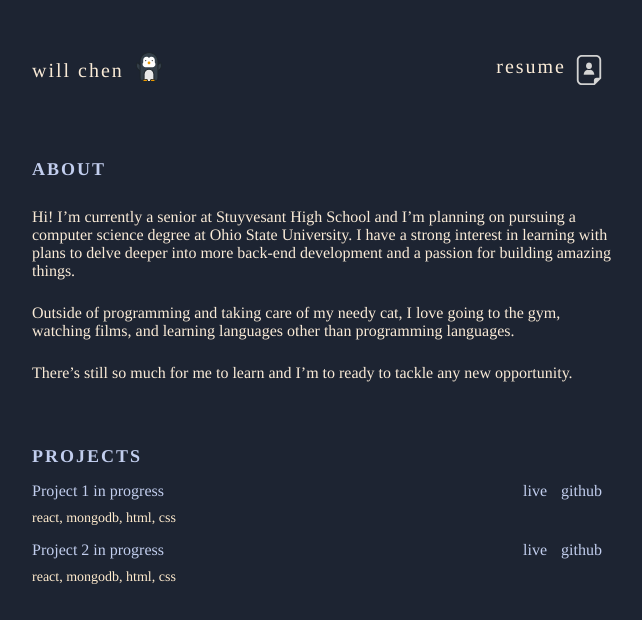
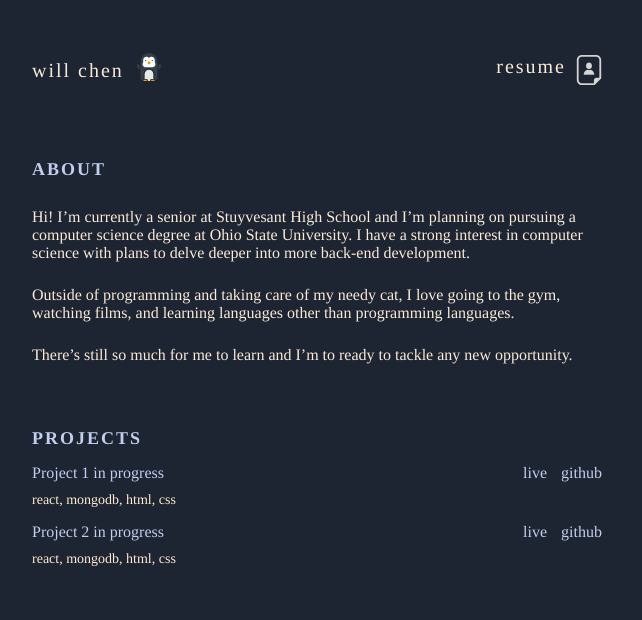
Before and after one commit to will19800/FirstProject, a plain HTML site: page index.html in a window 1280 px wide. Shown: the top 620 px of the page, without its empty margins (318-960 px from the left). Drawn offline with Linux system fonts and the light colour scheme; a web font is replaced by a local one.

Commit message:
fix paragraph

```diff
--- a/index.html
+++ b/index.html
@@ -35,9 +35,8 @@
           <div class="body1paragraph">
             Hi! I’m currently a senior at Stuyvesant High School and I’m
             planning on pursuing a computer science degree at Ohio State
-            University. I have a strong interest in learning with plans to delve
-            deeper into more back-end development and a passion for building
-            amazing things.
+            University. I have a strong interest in computer science with plans to delve
+            deeper into more back-end development.
           </div>
           <div class="body1paragraph">
             Outside of programming and taking care of my needy cat, I love going
```
